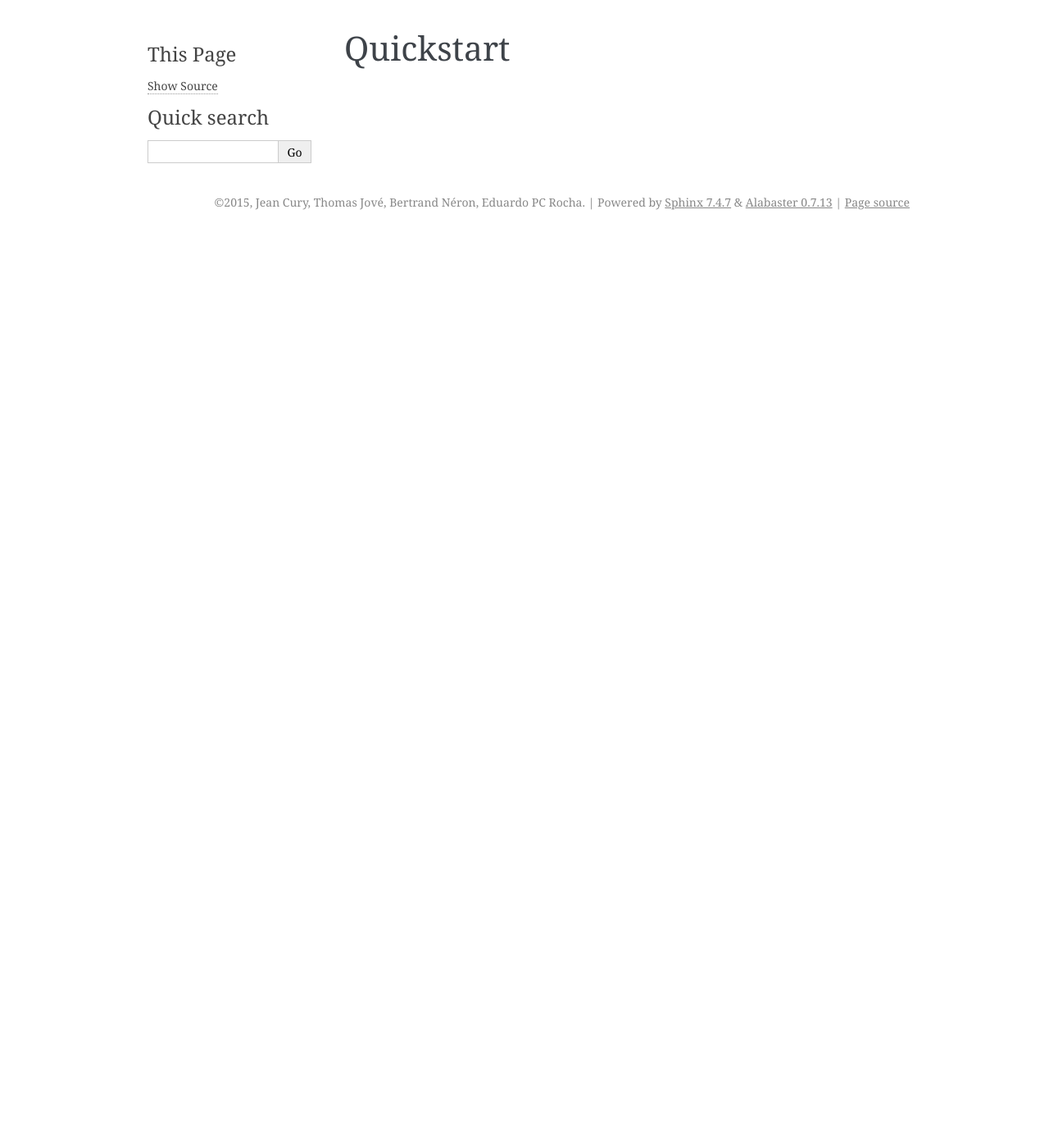
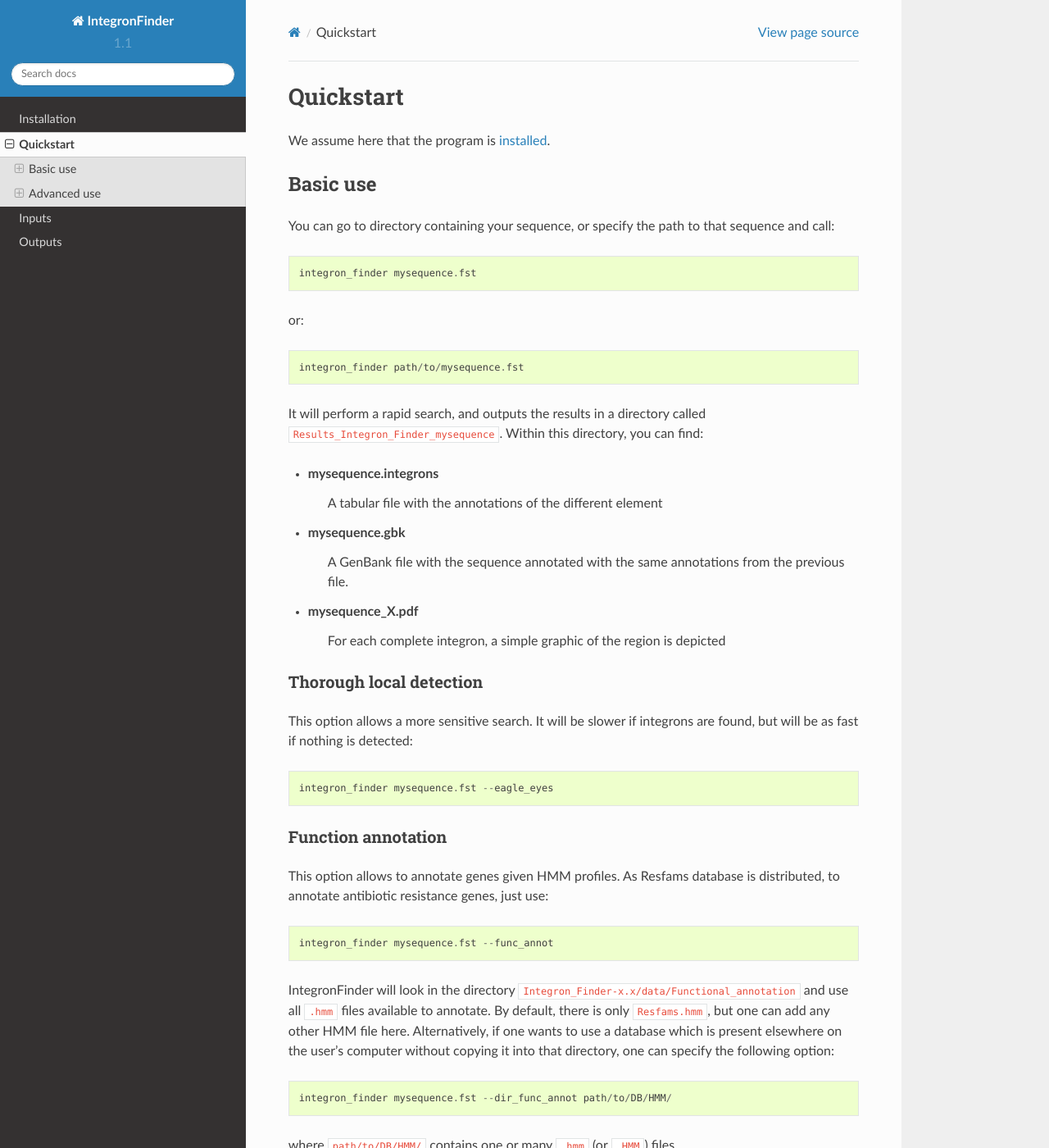
Before and after one commit to gem-pasteur/Integron_Finder, a Sphinx documentation site: the page built from doc/source/quickstart.rst, in a window 1280 px wide and 1400 px high. Shown: the whole window at 82% size. Built offline with Sphinx 7.4.7 and the Read the Docs theme 2.0.0, drawn with Linux system fonts in a browser that asks for light colours; some of the changed text lies outside the part shown.

Commit message:
Change html theme and update quickstart doc

```diff
--- a/doc/source/conf.py
+++ b/doc/source/conf.py
@@ -111,7 +111,11 @@
 
 # The theme to use for HTML and HTML Help pages.  See the documentation for
 # a list of builtin themes.
-html_theme = 'alabaster'
+html_theme = 'sphinx_rtd_theme'
+# list: alabaster, basic, classic, sphinxdoc, scrolls, agogo, traditional,
+#       nature, haiku, pyramid, bizstyle
+
+
 
 # Theme options are theme-specific and customize the look and feel of a theme
 # further.  For a list of options available for each theme, see the
--- a/doc/source/quickstart.rst
+++ b/doc/source/quickstart.rst
@@ -5,3 +5,85 @@
 **********
 Quickstart
 **********
+
+We assume here that the program is :ref:`installed <install>`.
+
+Basic use
+============
+
+You can go to directory containing your sequence, or specify the path to that
+sequence and call::
+
+    integron_finder mysequence.fst
+
+or::
+
+    integron_finder path/to/mysequence.fst
+
+It will perform a rapid search, and outputs the results in a directory called
+``Results_Integron_Finder_mysequence``. Within this directory, you can find:
+
+- mysequence.integrons
+   A tabular file with the annotations of the different element
+- mysequence.gbk
+   A GenBank file with the sequence annotated with the same annotations from
+   the previous file.
+- mysequence_X.pdf
+   For each complete integron, a simple graphic of the region is depicted
+
+.. _eagle_eyes:
+
+Thorough local detection
+------------------------
+
+This option allows a more sensitive search. It will be slower if integrons are
+found, but will be as fast if nothing is detected::
+
+    integron_finder mysequence.fst --eagle_eyes
+
+.. _func_annot:
+
+Function annotation
+-------------------
+
+This option allows to annotate genes given HMM profiles. As Resfams database is
+distributed, to annotate antibiotic resistance genes, just use::
+
+    integron_finder mysequence.fst --func_annot
+
+IntegronFinder will look in the directory
+``Integron_Finder-x.x/data/Functional_annotation`` and use all ``.hmm`` files
+available to annotate. By default, there is only ``Resfams.hmm``, but one can
+add any other HMM file here. Alternatively, if one wants to use a database which
+is present elsewhere on the user's computer without copying it into that
+directory, one can specify the following option::
+
+    integron_finder mysequence.fst --dir_func_annot path/to/DB/HMM/
+
+where ``path/to/DB/HMM/`` contains one or many ``.hmm`` (or ``.HMM``) files.
+
+.. _parallel:
+
+Parallelization
+---------------
+
+The time limiting part are HMMER and INFERNAL. So IntegronFinder has parallel
+implementation, but the user can set the number of CPU used by HMMER and
+INFERNAL::
+
+  integron_finder mysequence.fst --cpu 4
+
+Default is 1.
+
+To start IntegronFinder on many nucleotide sequences, one can use "manual"
+parallelization by calling multiple times IntegronFinder in ``bash``.
+
+.. _advance:
+
+Advanced use
+============
+
+.. _distance_threshold:
+
+Clustering of elements
+----------------------
```
